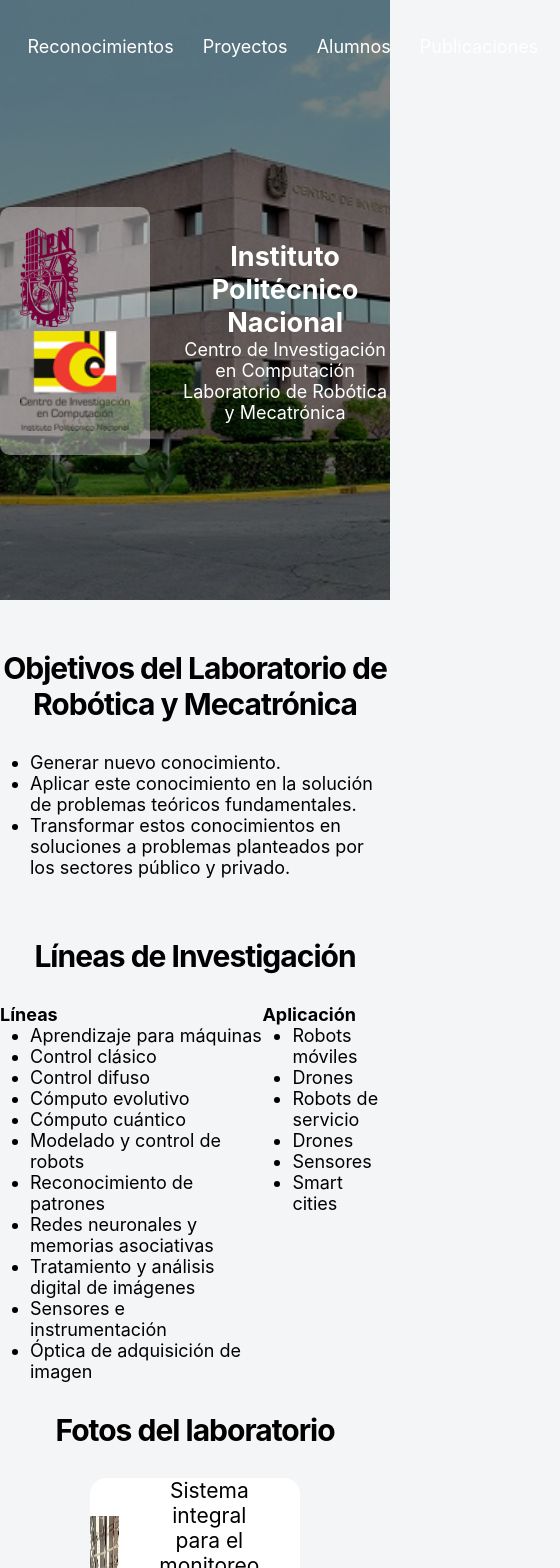
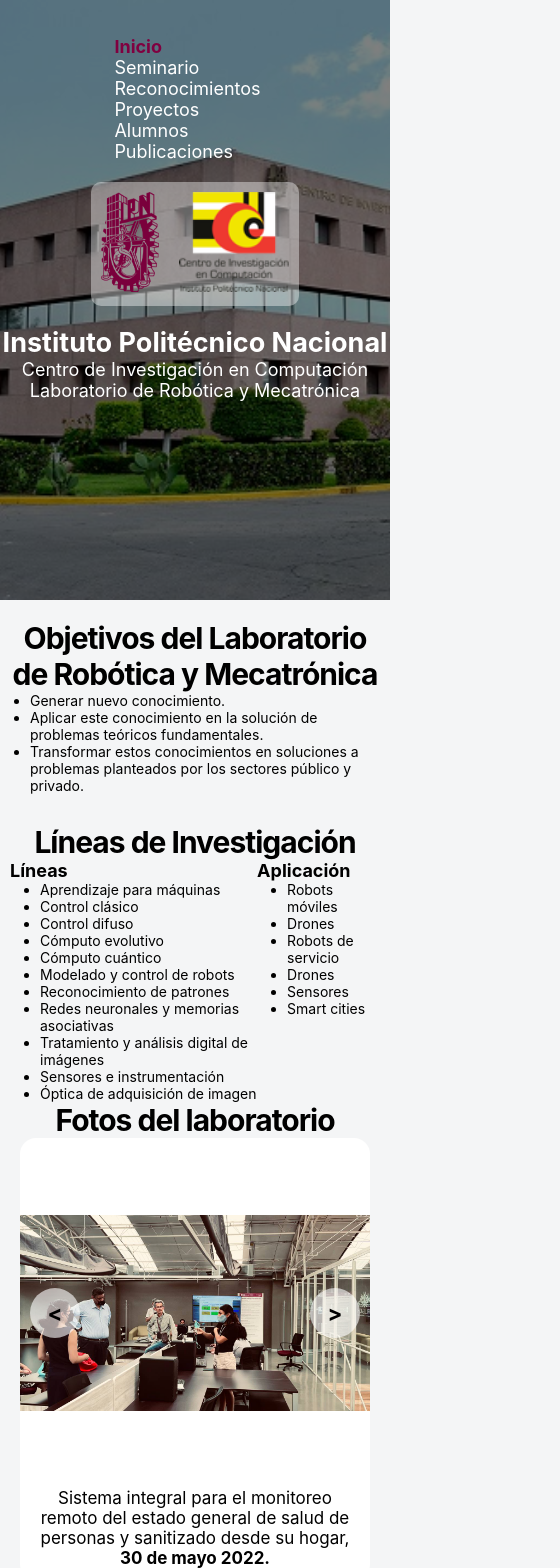
Before and after one commit to Mois-hl/LaboratorioRM, a React (Create React App) app: page / in a window 390 px wide. Shown: the top 1568 px of the page, 560 px wide, since content can reach past the window. Built offline with nearby package versions, Linux system fonts and the light colour scheme.

Commit message:
Responsive - Celulares

```diff
--- a/src/App.css
+++ b/src/App.css
@@ -50,7 +50,7 @@
 
 .example-container img {
   position: absolute;
-  height: 100%;
+  max-height: 100%;
   max-width: 100%;
 }
 
--- a/src/components/Slider.js
+++ b/src/components/Slider.js
@@ -6,7 +6,7 @@
 const variants = {
   enter: (direction) => {
     return {
-      x: direction > 0 ? 700 : -1000,
+      x: direction > 0 ? 100 : -1000,
       opacity: 0
     };
   },
--- a/src/css/HomePage.module.css
+++ b/src/css/HomePage.module.css
@@ -34,6 +34,12 @@
   list-style-type: none;
 }
 
+@media (max-width: 720px) {
+  .listLinks{
+    flex-direction: column;
+  }
+}
+
 .headerContenedor{
   display: flex;
   justify-content: center;
@@ -41,12 +47,25 @@
   margin-top: 150px;
 }
 
+@media (max-width: 720px) {
+  .headerContenedor{
+    margin: 0;
+    flex-direction: column;
+  }
+}
+
 .headerImages{
   background-color: rgba(255, 255, 255, 0.4);
   padding: 20px;
   border-radius: 10px;
   margin-right: 30px;
-  border: none;
+}
+
+@media (max-width: 720px) {
+  .headerImages{
+    margin: 20px 0;
+    padding: 10px;
+  }
 }
 
 .headerTexto{
@@ -81,6 +100,12 @@
   list-style-type: disc;
   margin-left: 30px;
   font-size: 18px;
+
+}
+@media (max-width: 720px) {
+  .homepageListUl{
+    font-size: 14px;
+  }
 }
 
 .homepageLineas{
@@ -88,8 +113,20 @@
   justify-content: center;
 }
 
+@media (max-width: 720px) {
+  .homepageLineas{
+    margin: 0 10px;
+  }
+}
+
 .lineasSubtitulo{
   font-size: 18px;
+}
+
+@media (max-width: 720px) {
+  .homepageSubtitulo{
+    margin: 0 5px;
+  }
 }
 
 .homepageFotos{
@@ -98,6 +135,19 @@
   margin: 0 120px;
 }
 
+@media (max-width: 720px) {
+  .homepageFotos{
+    margin: 0 20px;
+  }
+}
+
 .homepageGrupo{
   font-size: 18px;
 }
+
+@media (max-width: 720px) {
+  .homepageGrupo{
+    font-size: 14px;
+    margin-left: 20px;
+  }
+}
--- a/src/css/ImageLab.module.css
+++ b/src/css/ImageLab.module.css
@@ -6,8 +6,20 @@
   background-color: #fff;
   border-radius: 16px;
 }
+@media (max-width: 720px) {
+    .fotosLab{
+      grid-template-columns: repeat(1, 1fr);
+    }
+}
+
 .fotosLab p{
   text-align: center;
   font-size: 21px;
   padding: 0 40px;
 }
+@media (max-width: 720px) {
+  .fotosLab p{
+    font-size: 17px;
+    padding: 0 8px 12px 8px;
+  }
+}
```
